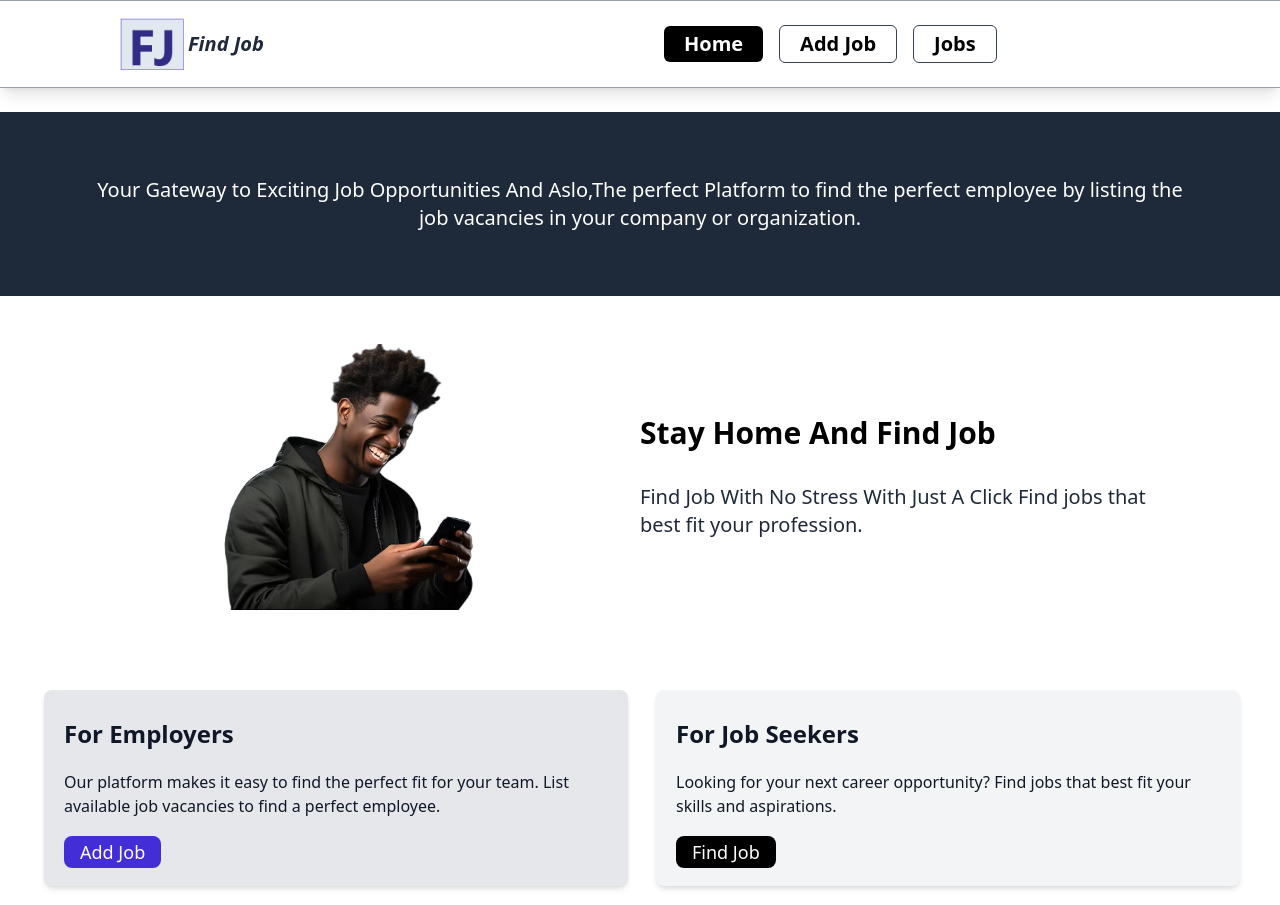
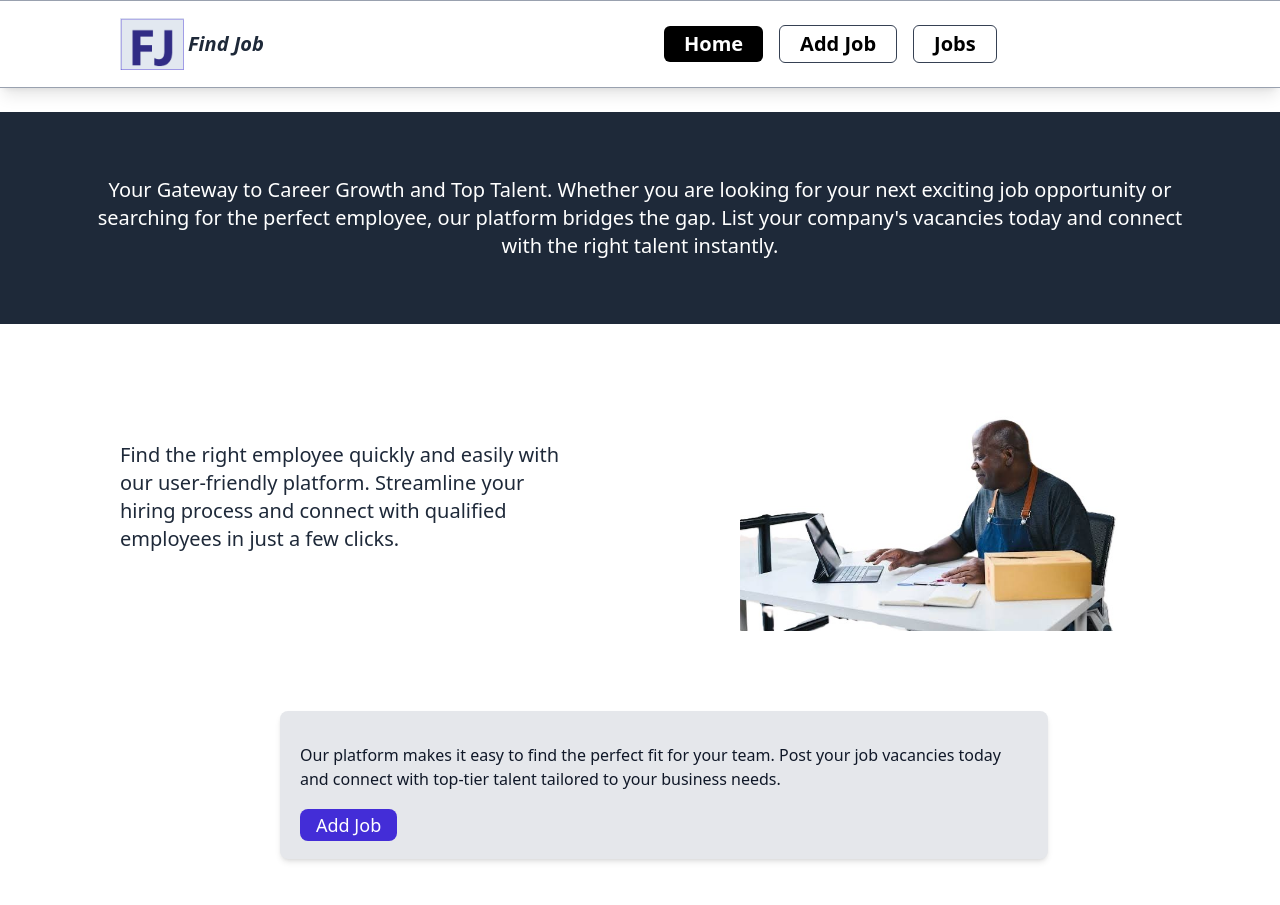
Before and after one commit to AsieduAmos/Jaman-Jobs, a React (Vite) app: page / in a window 1280 px wide. Shown: the top 905 px of the page. Built offline with nearby package versions, Linux system fonts and the light colour scheme.

Commit message:
changes made in statement at home page

```diff
--- a/src/pages/HomePage.jsx
+++ b/src/pages/HomePage.jsx
@@ -1,6 +1,7 @@
 import React from 'react'
 import{ NavLink } from 'react-router-dom'
 import findjob from '../images/findjob.png'
+import employer from '../images/employer.jpg'
 
 
 
@@ -11,14 +12,37 @@ const HomePage = () => {
 
      <div className='lg:text-xl md:text-5xl text-7xl lg:font-small md:font-light font-light
                bg-gray-800 text-white lg:py-16 py-15 text-center lg:mt-6 md:mt-12 mt-18 lg:w-full w-6xl px-20'>
-        <p> Your Gateway to Exciting Job Opportunities And Aslo,The perfect Platform
-           to find the perfect employee by listing the job vacancies in your company or organization.</p>
+        <p>Your Gateway to Career Growth and Top Talent.
+          Whether you are looking for your next exciting job opportunity
+          or searching for the perfect employee, our platform bridges the gap.
+          List your company's vacancies today and connect with the right talent instantly.</p>
+      </div>
 
-     </div>
+        <div className='grid lg:grid-cols-2 grid-cols-1 items-center
+              pointer-events-none select-none lg:mt-10 mt-15 mb-10 ml-30'>
+           <div className='pr-30'>
+              <p className='text-xl font-small text-gray-800'>
+                Find the right employee quickly and easily with our user-friendly platform.
+                Streamline your hiring process and connect with qualified
+                employees in just a few clicks.
+              </p>
+           </div>
+           <img className='lg:ml-10 ml-100  w-100' src={employer}
+             alt=" black young man looking on mobile phone" />
+       </div>
+       <div className='bg-gray-200 text-gray-900 lg:w-3xl md:w-5xl w-5xl lg:py-5 py-20 lg:px-5 px-15 lg:ml-70 md:ml-90 ml-180
+         lg:mt-20 shadow-md lg:rounded-lg rounded-4xl'>
+        <p className='lg:font-normal font-light  lg:text-base md:text-4xl text-6xl lg:pb-2 pb-15 lg:my-3 my-6'>
+          Our platform makes it easy to find the perfect fit for your team.
+           Post your job vacancies today and connect with top-tier talent tailored to your business needs.
 
+        </p>
+        <NavLink to="/Addjob" className='bg-indigo-700 text-white lg:font-normal font-medium lg:text-lg md:text-4xl text-6xl
+           lg:px-4 px-15 lg:py-1 md:py-4 py-5 text-center rounded-lg cursor-pointer hover:bg-black
+           hover:text-white transition duration-300 ease-in-out'>Add Job</NavLink>
+      </div>
 
-
-     <div className='grid lg:grid-cols-2 grid-cols-1 items-center
+       <div className='grid lg:grid-cols-2 grid-cols-1 items-center
               pointer-events-none select-none lg:mt-12 mt-15 mb-10'>
            <img className='ml-100 lg:ml-50 w-100' src={findjob}
              alt=" black young man looking on mobile phone" />
@@ -26,8 +50,10 @@ const HomePage = () => {
              <h2 className='lg:font-bold font-extrabold lg:text-3xl md:text-5xl text-6xl mb-8  '>
                 Stay Home And Find Job
              </h2>
-               <p className='text-xl font-small text-gray-800'>Find Job With No Stress With Just A Click
-               Find jobs that best fit your profession.</p>
+               <p className='text-xl font-small text-gray-800'>
+                Find your next job with a single click.
+                Skip the stress and let us match you with opportunities
+                 that perfectly fit your profession</p>
            </div>
        </div>
 
@@ -37,7 +63,7 @@ const HomePage = () => {
          lg:text-2xl md:text-5xl text-7xl py-2 '>For Employers</h2>
         <p className='lg:font-normal font-light  lg:text-base md:text-4xl text-6xl lg:pb-2 pb-15 lg:my-3 my-6'>
           Our platform makes it easy to find the perfect fit for your team.
-          List available job vacancies to find a perfect employee.
+           Post your job vacancies today and connect with top-tier talent tailored to your business needs.
 
         </p>
         <NavLink to="/Addjob" className='bg-indigo-700 text-white lg:font-normal font-medium lg:text-lg md:text-4xl text-6xl
@@ -48,8 +74,8 @@ const HomePage = () => {
      <div className='bg-gray-100 text-gray-900 lg:w-3xl md:w-5xl w-5xl lg:py-5 py-20 lg:px-5 px-15 lg:ml-1 md:ml-90 ml-180 mt-10 shadow-md lg:rounded-lg rounded-4xl'>
         <h2 className='lg:font-bold font-semibold lg:text-2xl md:text-5xl text-7xl py-2 '>For Job Seekers</h2>
         <p className='lg:font-normal font-light lg:text-base md:text-4xl text-6xl lg:pb-2 pb-15 lg:my-3 my-6'>
-            Looking for your next career opportunity?
-          Find jobs that best fit your skills and aspirations.
+           Unlock your professional potential by aligning your core strengths and
+            personal ambitions with roles where you can truly thrive.
         </p>
         <NavLink to="/jobpage" className='bg-black text-white lg:font-normal font-medium lg:text-lg md:text-4xl text-6xl
         lg:px-4 px-15 lg:py-1 md:py-4 py-5 text-center rounded-lg cursor-pointer hover:bg-indigo-700
```
Also changed, not shown: src/images/employer.jpg (added).
